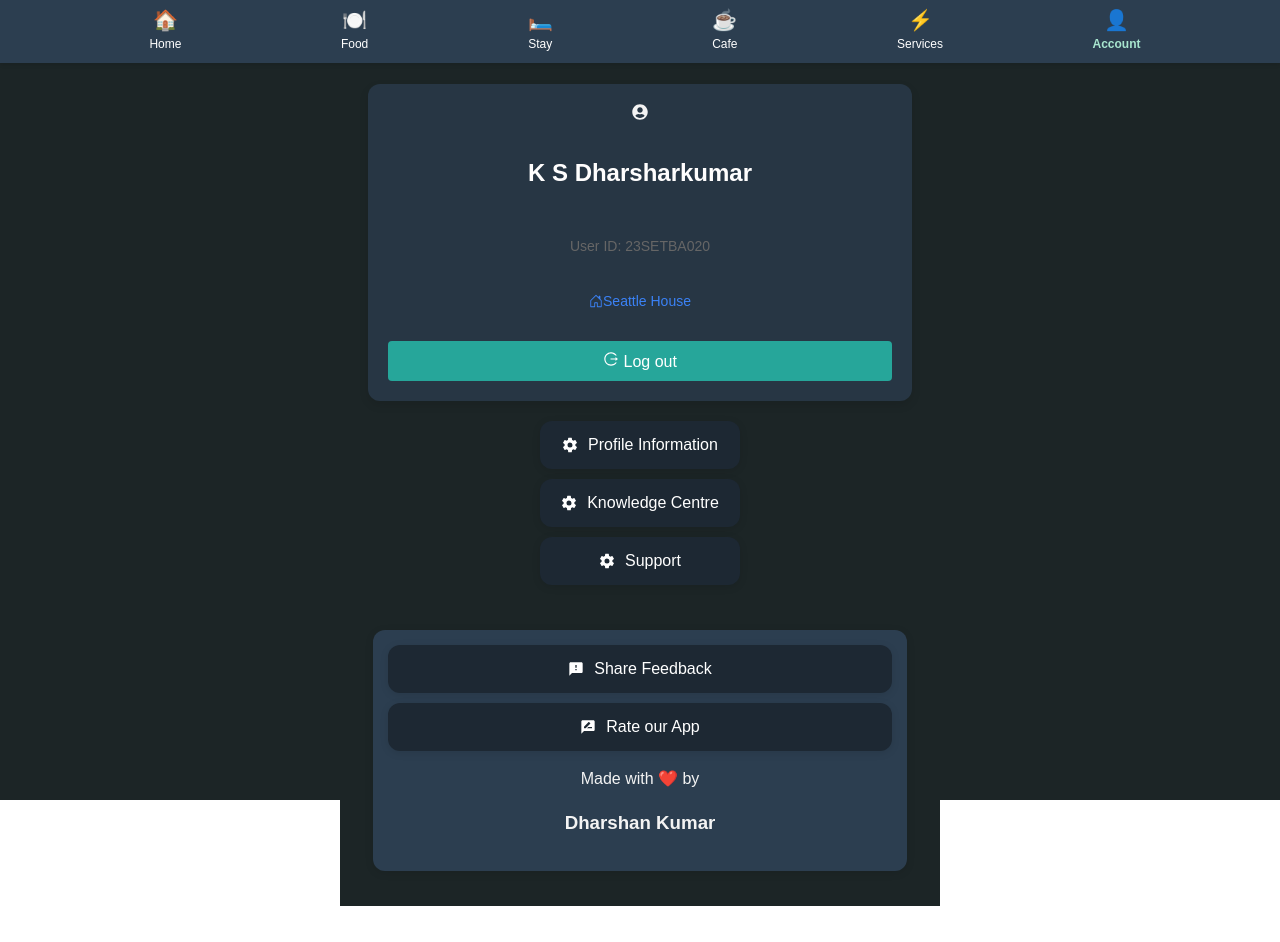
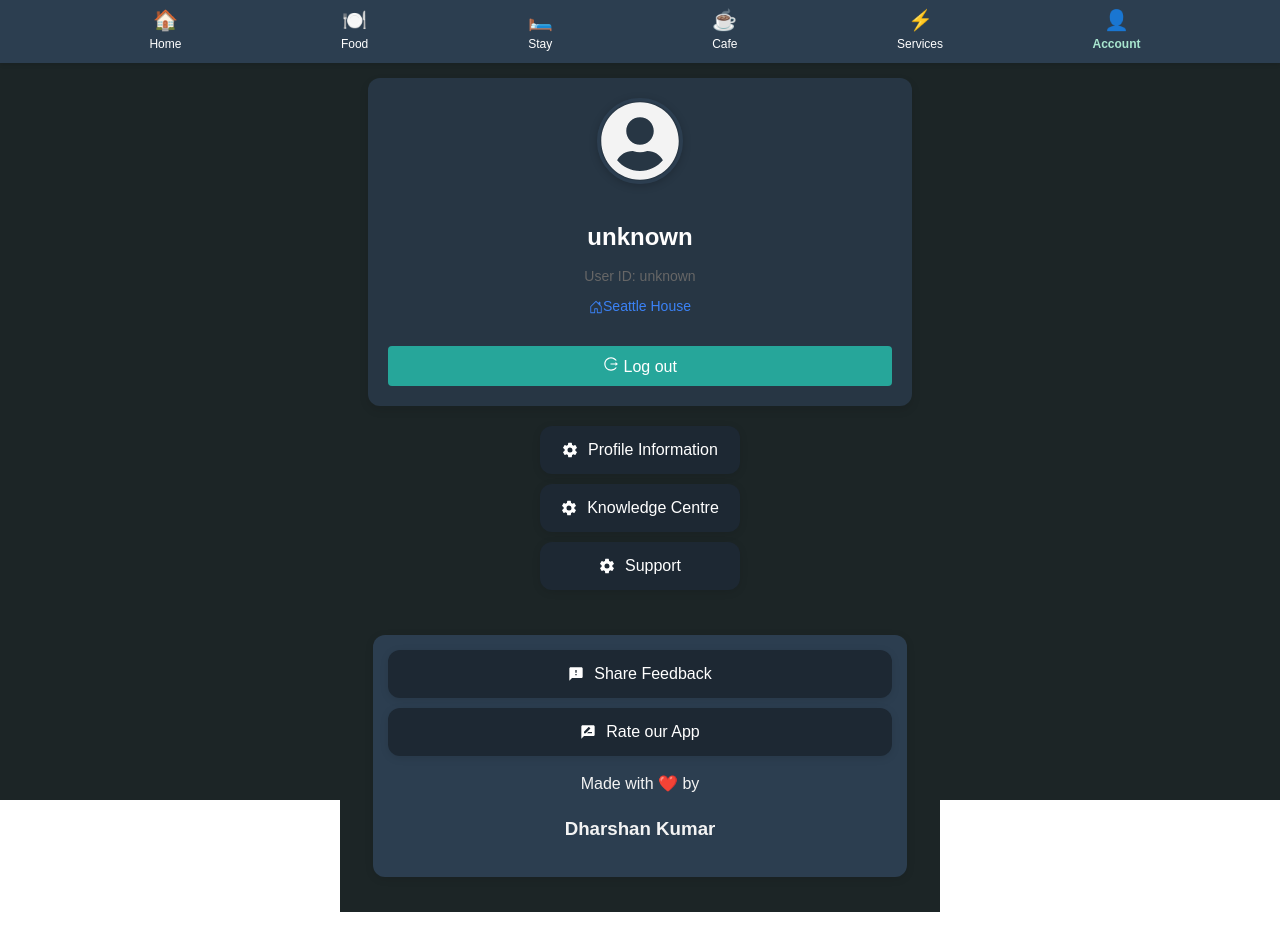
Before and after one commit to dharshan-kumar-ks/PGBuddy-FrontEnd, a React (Vite) app: page /account in a window 1280 px wide. Built offline with nearby package versions, Linux system fonts and the light colour scheme.

Commit message:
added logic for profile page in account section

```diff
--- a/src/components/Account/Account.css
+++ b/src/components/Account/Account.css
@@ -9,7 +9,7 @@
     padding: 20px;
     font-family: 'Arial', sans-serif;
     color: #f3f3f3; /* Dark Gray */
-    margin-top: 180px; /* Adjust this based on your navbar height */
+    margin-top: 200px; /* Adjust this based on your navbar height */
   }
 
   .profile-header {
@@ -22,12 +22,12 @@
     padding: 20px;
     border-radius: 12px;
     box-shadow: 0px 4px 10px rgba(0, 0, 0, 0.1);
-    margin-top: 20px;
+    margin-top: 0px;
   }
 
-  .profile-picture {
-    width: 80px;
-    height: 80px;
+  .profile-icon {
+    width: 80px; /* Increased size from 80px to 120px */
+    height: 80px; /* Increased size from 80px to 120px */
     border-radius: 50%;
     object-fit: cover;
     border: 3px solid #2c3e50;
@@ -37,12 +37,13 @@
   .user-name {
     font-size: 20px;
     font-weight: bold;
-    margin-top: 10px;
+    margin-top: 0px;
   }
 
   .user-id {
     font-size: 14px;
     color: #666;
+    margin-top: -20px;
   }
 
   .location {
@@ -50,7 +51,7 @@
     color: #3b82f6;
     display: flex;
     align-items: center;
-    margin-top: 5px;
+    margin-top: -20px;
   }
 
   .location-icon {
--- a/src/components/Account/Account.jsx
+++ b/src/components/Account/Account.jsx
@@ -1,4 +1,4 @@
-import React from 'react';
+import React, { useEffect, useState } from 'react';
 import './Account.css';
 import TopNavigationBar from '../Navigation/TopNavigationBar';
 import { useNavigate } from 'react-router-dom';
@@ -10,6 +10,28 @@ import { AiOutlineLogout } from 'react-icons/ai';
 
 function Account() {
   const navigate = useNavigate();
+  const [userName, setUserName] = useState('');
+  const [userId, setUserId] = useState('');
+
+  useEffect(() => {
+    const userId = localStorage.getItem('userId');
+    if (userId) {
+      fetch(`http://localhost:8081/api/users/${userId}`)
+        .then((response) => response.json())
+        .then((data) => {
+          setUserName(data.name);
+          setUserId(data.id); // Set the user ID dynamically
+        })
+        .catch((error) => {
+          console.error('Error fetching user data:', error);
+          setUserName('unknown'); // Set default username on error
+          setUserId('unknown'); // Set default user ID on error
+        });
+    } else {
+      setUserName('unknown'); // Set default username if userId is not found
+      setUserId('unknown'); // Set default user ID if userId is not found
+    }
+  }, []);
 
   return (
     <div className="account-container">
@@ -18,15 +40,18 @@ function Account() {
 
       <div className="profile-header">
         <FaUserCircle className="profile-icon" />
-        <h2>K S Dharsharkumar</h2>
-        <p className="user-id">User ID: 23SETBA020</p>
+        <h2>{userName}</h2>
+        <p className="user-id">User ID: {userId}</p>
         <p className="location">
           <BsHouseDoor /> Seattle House
         </p>
-        <button className="logout-section" onClick={() => {
-          localStorage.removeItem('userId'); // Clear userId from localStorage
-          navigate('/login');
-        }}>
+        <button
+          className="logout-section"
+          onClick={() => {
+            localStorage.removeItem('userId'); // Clear userId from localStorage
+            navigate('/login');
+          }}
+        >
           <AiOutlineLogout className="logout-icon" /> Log out
         </button>
       </div>
--- a/src/components/Account/Profile/ProfilePage.jsx
+++ b/src/components/Account/Profile/ProfilePage.jsx
@@ -1,22 +1,43 @@
-import React, { useState } from 'react';
+import React, { useState, useEffect } from 'react';
 import './ProfilePage.css';
 import TopNavigationBar from '../../Navigation/TopNavigationBar';
 
 function ProfilePage() {
-  // Sample user data (you can replace this with actual data from a backend or state management)
   const [user, setUser] = useState({
-    fullName: 'John Doe',
-    dob: '1990-05-15',
-    gender: 'Male',
-    contactNumber: '+91 98765 43210',
-    email: 'john.doe@example.com',
-    bloodGroup: 'O+',
-    address: '1234 Maple Street, Springfield, IL 62704',
-    companyName: 'Tech Innovations Pvt. Ltd.',
+    fullName: '',
+    dob: '',
+    gender: '',
+    contactNumber: '',
+    email: '',
+    bloodGroup: '',
+    address: '',
+    companyName: '',
   });
 
-  // State to toggle edit mode (placeholder for now)
   const [isEditing, setIsEditing] = useState(false);
+
+  useEffect(() => {
+    const userId = localStorage.getItem('userId');
+    if (userId) {
+      fetch(`http://localhost:8081/api/users/${userId}`)
+        .then((response) => response.json())
+        .then((data) => {
+          setUser({
+            fullName: data.name || '',
+            dob: data.dateOfBirth || '',
+            gender: data.gender || '',
+            contactNumber: data.phoneNumber || '',
+            email: data.email || '',
+            bloodGroup: data.bloodGroup || '',
+            address: data.address || '',
+            companyName: data.companyName || '',
+          });
+        })
+        .catch((error) => {
+          console.error('Error fetching user data:', error);
+        });
+    }
+  }, []);
 
   const handleEditToggle = () => {
     setIsEditing(!isEditing);
```
